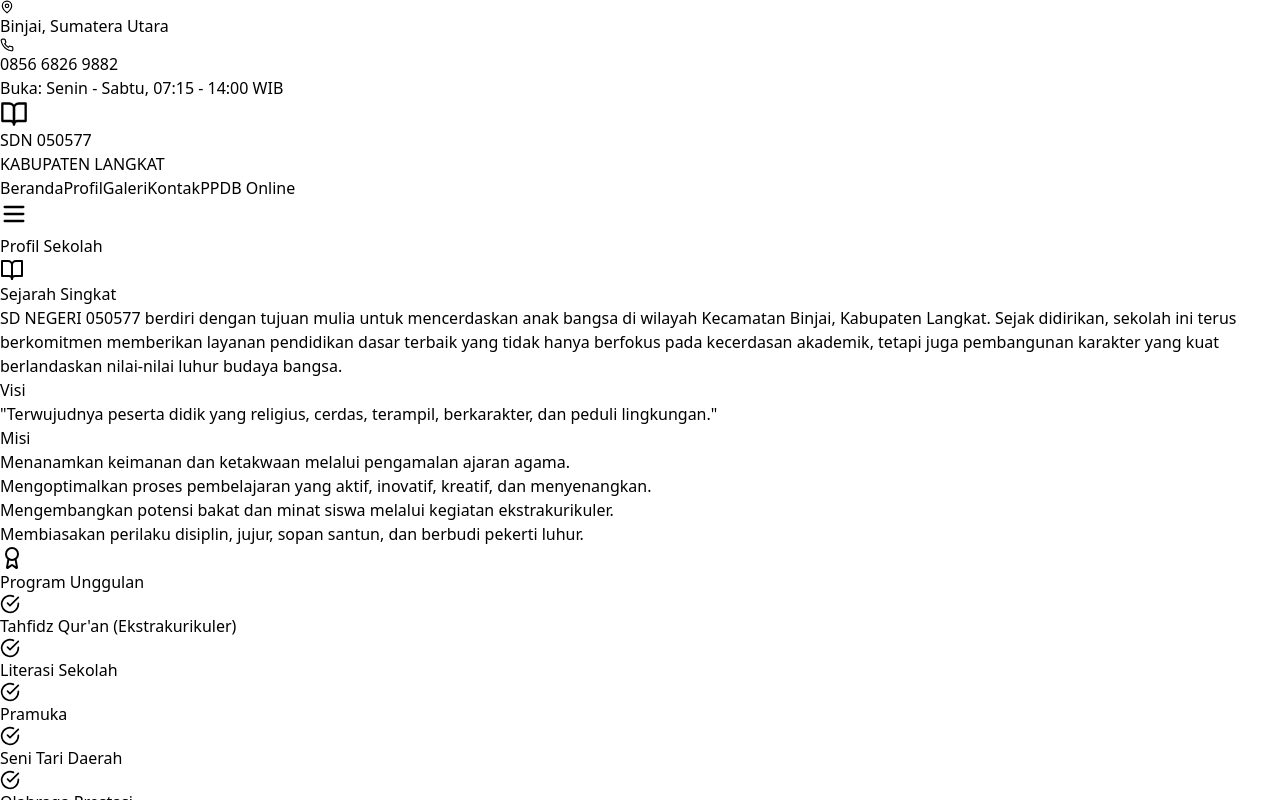
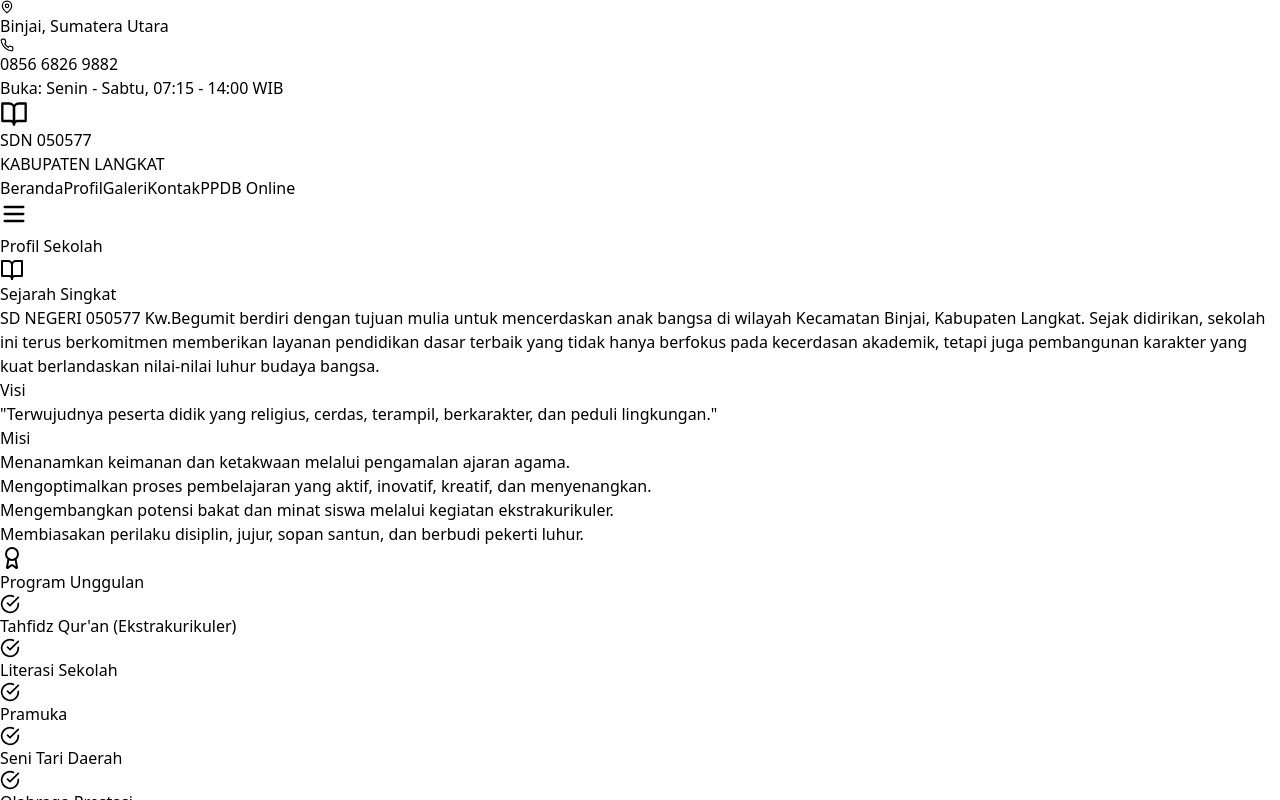
Before and after one commit to soragpt007-jpg/SDN-050577-Website-Resmi-PPDB-Online, a Next.js app: page / in a window 1280 px wide. Both pictures are taken after a click on the button "Profil". Shown: the top 800 px of the page. Built offline with nearby package versions, Linux system fonts and the light colour scheme.

Commit message:
Update page.jsx

```diff
--- a/app/page.jsx
+++ b/app/page.jsx
@@ -308,7 +308,7 @@ function Profil() {
               <BookOpen className="mr-3 text-yellow-500" /> Sejarah Singkat
             </h2>
             <p className="text-gray-700 leading-relaxed mb-8">
-              SD NEGERI 050577 berdiri dengan tujuan mulia untuk mencerdaskan anak bangsa di wilayah Kecamatan Binjai, Kabupaten Langkat. Sejak didirikan, sekolah ini terus berkomitmen memberikan layanan pendidikan dasar terbaik yang tidak hanya berfokus pada kecerdasan akademik, tetapi juga pembangunan karakter yang kuat berlandaskan nilai-nilai luhur budaya bangsa.
+              SD NEGERI 050577 Kw.Begumit berdiri dengan tujuan mulia untuk mencerdaskan anak bangsa di wilayah Kecamatan Binjai, Kabupaten Langkat. Sejak didirikan, sekolah ini terus berkomitmen memberikan layanan pendidikan dasar terbaik yang tidak hanya berfokus pada kecerdasan akademik, tetapi juga pembangunan karakter yang kuat berlandaskan nilai-nilai luhur budaya bangsa.
             </p>
 
             <div className="grid md:grid-cols-2 gap-8 mb-8">
@@ -465,7 +465,7 @@ function Kontak() {
                 <div>
                   <h4 className="font-semibold text-lg mb-1">Alamat</h4>
                   <p className="text-green-100 text-sm leading-relaxed">
-                    SD NEGERI 050577<br/>
+                    SD NEGERI 050577 Kw.Begumit<br/>
                     JLN. P. KEMERDEKAAN<br/>
                     Kecamatan Binjai, Kabupaten Langkat<br/>
                     Provinsi Sumatera Utara, Indonesia
```
